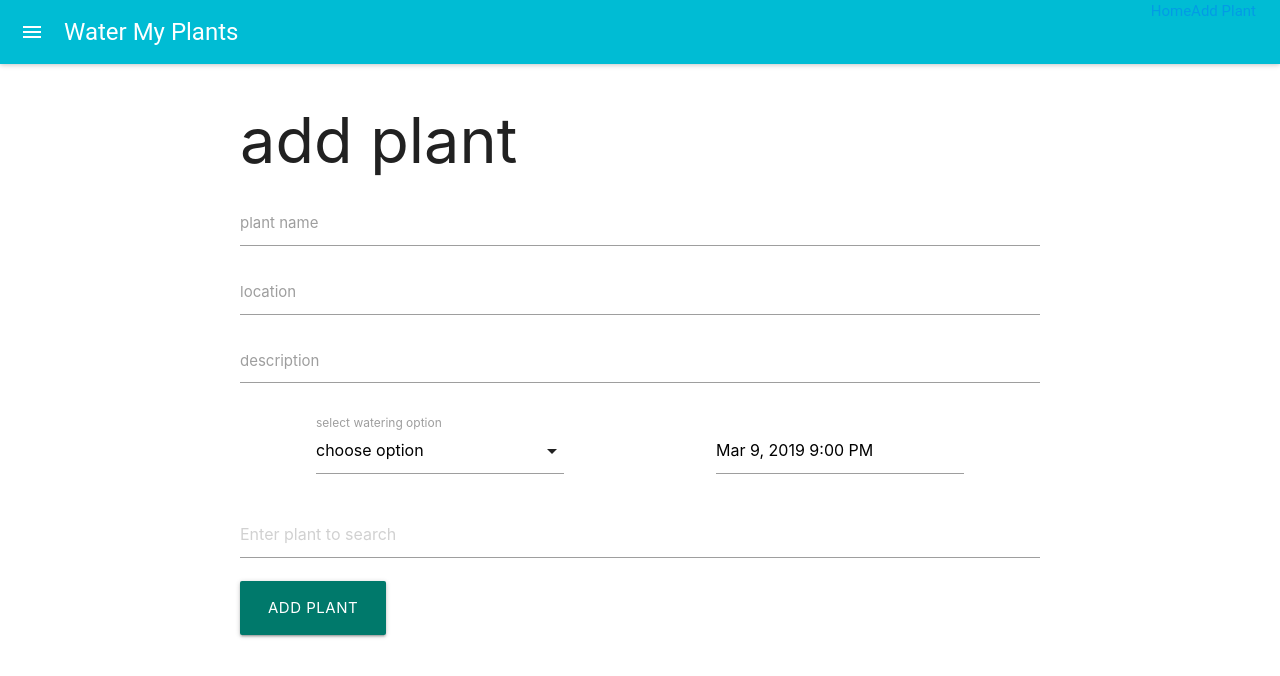
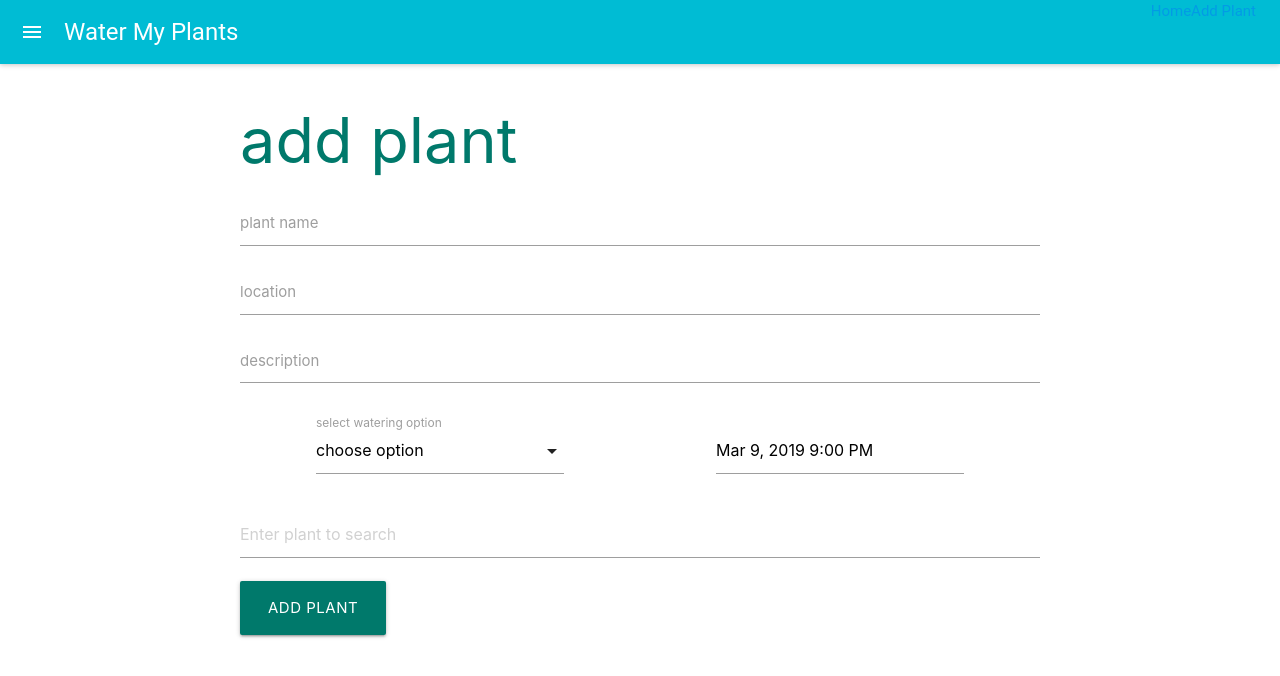
Before and after one commit to team-watermyplants/frontend-water-my-plants, a React (Create React App) app: page /add-plant in a window 1280 px wide. Shown: the top 676 px of the page. Built offline with nearby package versions, Linux system fonts and the light colour scheme; sample sign-in values are in the browser's storage.

Commit message:
changed styled component names and minor bug fix

```diff
--- a/src/components/forms/PlantForm.js
+++ b/src/components/forms/PlantForm.js
@@ -36,6 +36,7 @@ class PlantForm extends React.Component {
         plant: this.props.activePlant,
       });
     }
+    //Materialize select menu
     M.AutoInit();
   };
 
@@ -133,7 +134,7 @@ class PlantForm extends React.Component {
     return (
       <Wrapper>
         <Container>
-        <h1>{this.props.activePlant ? 'update plant' : 'add plant'}</h1>
+        <H1>{this.props.activePlant ? 'update plant' : 'add plant'}</H1>
         <form onSubmit={this.handleSubmit}>
 
           <div class='input-field'>
@@ -169,7 +170,7 @@ class PlantForm extends React.Component {
             </textarea>
           </div>
 
-          <WaterSelect>
+          <WaterSchedule>
             <div class="input-field">
               <select>
                 <option value='' disabled selected>choose option</option>
@@ -189,7 +190,7 @@ class PlantForm extends React.Component {
                 withPortal
               />
             </div>
-          </WaterSelect>
+          </WaterSchedule>
           <div class='input-field'>
             <input
               type="text"
@@ -253,8 +254,11 @@ const Container = styled.div`
   width: 100%;
 `;
 
-const WaterSelect = styled.div`
+const WaterSchedule = styled.div`
   display: flex;
   justify-content: space-around;
+`;
 
+const H1 = styled.h1`
+  color: #00796b
 `;
```
